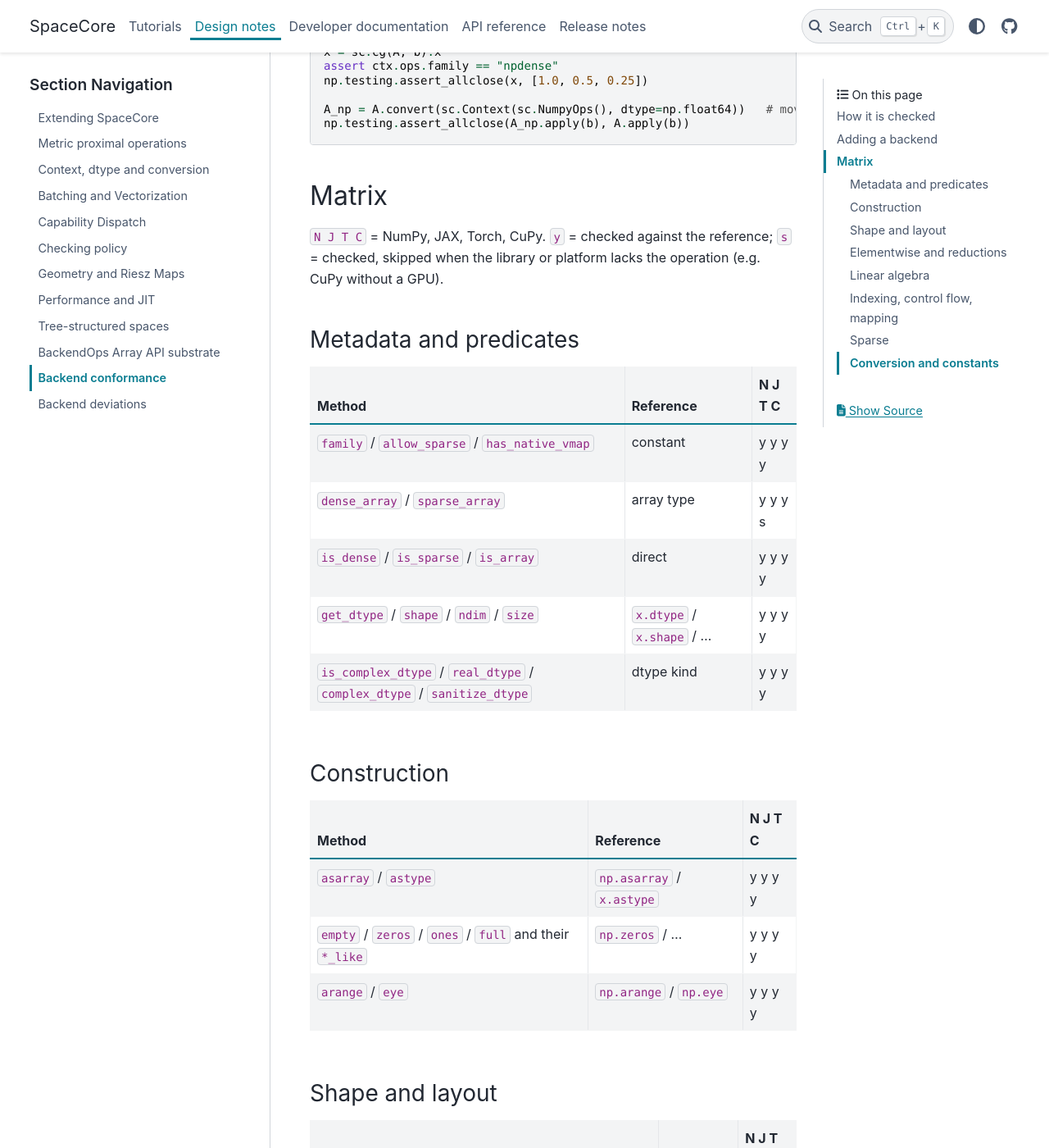
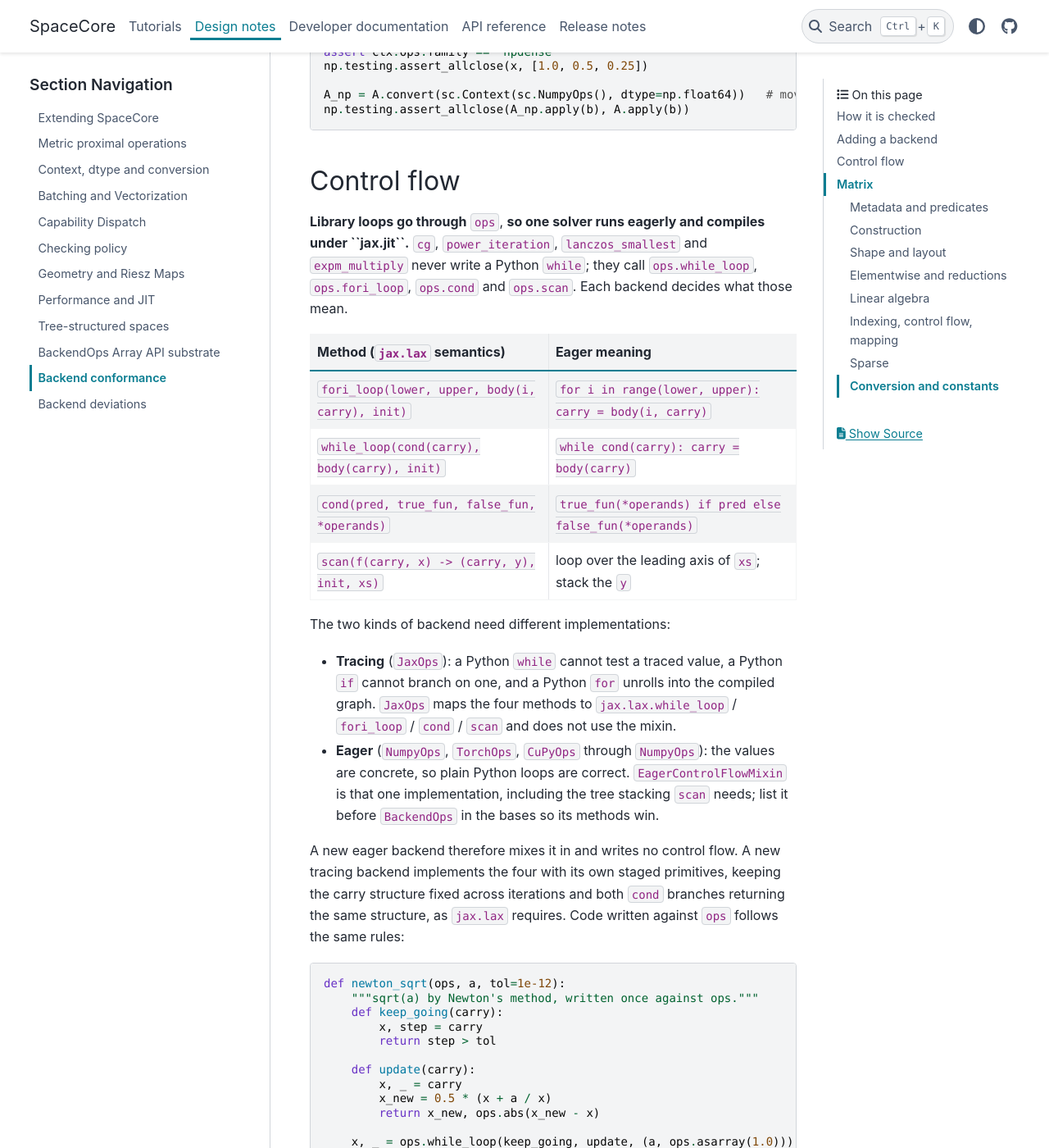
Before and after one commit to Pavlo3P/SpaceCore, a Sphinx documentation site: the page built from docs/source/design/backend_conformance.rst, in a window 1280 px wide and 1400 px high, scrolled down 2543 px. Shown: the whole window at 82% size. Built offline with Sphinx 7.4.7 and the PyData theme 0.15.4, drawn with Linux system fonts in a browser that asks for light colours; some of the changed text lies outside the part shown.

Commit message:
Docs: explain backend control flow; register the example backend by decorator
A Control flow section in backend_conformance.rst says why solvers loop
through ops.while_loop/fori_loop/cond/scan, gives their eager meaning, and
contrasts tracing backends (JaxOps maps them to jax.lax) with eager ones
(EagerControlFlowMixin). A Newton example runs both eagerly and under
jax.jit. The custom-backend example now uses @sc.register_ops.

Co-Authored-By: Claude Opus 5.5 <noreply@anthropic.com>

```diff
--- a/docs/source/design/backend_conformance.rst
+++ b/docs/source/design/backend_conformance.rst
@@ -40,13 +40,13 @@ only what it does not.
    array types), ``sanitize_dtype`` (``None`` means the default dtype),
    ``logsumexp``, ``ix_``, ``assparse``, ``sparse_matmul`` and
    ``allclose_sparse`` (raise ``CapabilityError`` without sparse support), and
-   ``fori_loop`` / ``while_loop`` / ``scan`` / ``cond``. An eager library mixes in
-   ``spacecore.backend.EagerControlFlowMixin`` for those four; a tracing one maps
-   them to its own primitives, as ``JaxOps`` does with ``jax.lax``.
+   ``fori_loop`` / ``while_loop`` / ``scan`` / ``cond`` (see *Control flow* below:
+   an eager library mixes in ``spacecore.backend.EagerControlFlowMixin``).
 3. **Implement** ``_copy`` and ``_scatter_add_inplace`` if ``index_set`` /
    ``index_add`` should work; override any inherited method whose ``xp`` behaviour
    differs from NumPy's (``TorchOps`` overrides ``where``, ``concatenate``, ...).
-4. **Register** with ``sc.register_ops(cls)``. A family can be registered once per
+4. **Register** by decorating the class with ``@sc.register_ops`` (or calling
+   ``sc.register_ops(cls)``). A family can be registered once per
    process (``ContextConflictError`` otherwise). ``Context("<family>")`` and
    ``Context(cls())`` then both work, and ``convert`` moves spaces, operators and
    functionals onto it.
@@ -65,6 +65,7 @@ A complete dense-only backend over NumPy:
    from spacecore.backend import EagerControlFlowMixin
 
 
+   @sc.register_ops                     # registers the class and returns it
    class DenseNumpyOps(EagerControlFlowMixin, sc.BackendOps):
        """NumPy arrays, no sparse support: the smallest complete backend."""
 
@@ -121,6 +120,64 @@ A complete dense-only backend over NumPy:
 
    A_np = A.convert(sc.Context(sc.NumpyOps(), dtype=np.float64))   # move to another backend
    np.testing.assert_allclose(A_np.apply(b), A.apply(b))
+
+Control flow
+------------
+
+**Library loops go through** ``ops``, **so one solver runs eagerly and compiles under
+``jax.jit``.** ``cg``, ``power_iteration``, ``lanczos_smallest`` and
+``expm_multiply`` never write a Python ``while``; they call ``ops.while_loop``,
+``ops.fori_loop``, ``ops.cond`` and ``ops.scan``. Each backend decides what those
+mean.
+
+========================================================  =====================================================
+Method (``jax.lax`` semantics)                            Eager meaning
+========================================================  =====================================================
+``fori_loop(lower, upper, body(i, carry), init)``         ``for i in range(lower, upper): carry = body(i, carry)``
+``while_loop(cond(carry), body(carry), init)``            ``while cond(carry): carry = body(carry)``
+``cond(pred, true_fun, false_fun, *operands)``            ``true_fun(*operands) if pred else false_fun(*operands)``
+``scan(f(carry, x) -> (carry, y), init, xs)``             loop over the leading axis of ``xs``; stack the ``y``
+========================================================  =====================================================
+
+The two kinds of backend need different implementations:
+
+* **Tracing** (``JaxOps``): a Python ``while`` cannot test a traced value, a Python
+  ``if`` cannot branch on one, and a Python ``for`` unrolls into the compiled graph.
+  ``JaxOps`` maps the four methods to ``jax.lax.while_loop`` / ``fori_loop`` /
+  ``cond`` / ``scan`` and does not use the mixin.
+* **Eager** (``NumpyOps``, ``TorchOps``, ``CuPyOps`` through ``NumpyOps``): the
+  values are concrete, so plain Python loops are correct. ``EagerControlFlowMixin``
+  is that one implementation, including the tree stacking ``scan`` needs; list it
+  before ``BackendOps`` in the bases so its methods win.
+
+A new eager backend therefore mixes it in and writes no control flow. A new
+tracing backend implements the four with its own staged primitives, keeping the
+carry structure fixed across iterations and both ``cond`` branches returning the
+same structure, as ``jax.lax`` requires. Code written against ``ops`` follows the
+same rules:
+
+.. code-block:: python
+
+   def newton_sqrt(ops, a, tol=1e-12):
+       """sqrt(a) by Newton's method, written once against ops."""
+       def keep_going(carry):
+           x, step = carry
+           return step > tol
+
+       def update(carry):
+           x, _ = carry
+           x_new = 0.5 * (x + a / x)
+           return x_new, ops.abs(x_new - x)
+
+       x, _ = ops.while_loop(keep_going, update, (a, ops.asarray(1.0)))
+       return x
+
+   np_ops = sc.NumpyOps()
+   print(newton_sqrt(np_ops, np_ops.asarray(2.0)))          # eager Python loop
+
+   import jax
+   jax_ops = sc.JaxOps()
+   print(jax.jit(lambda a: newton_sqrt(jax_ops, a, tol=1e-6))(jax_ops.asarray(2.0)))  # lax.while_loop
 
 Matrix
 ------
```
Also changed, not shown: other parts of docs/source/design/backend_conformance.rst (+0 -2 lines).
